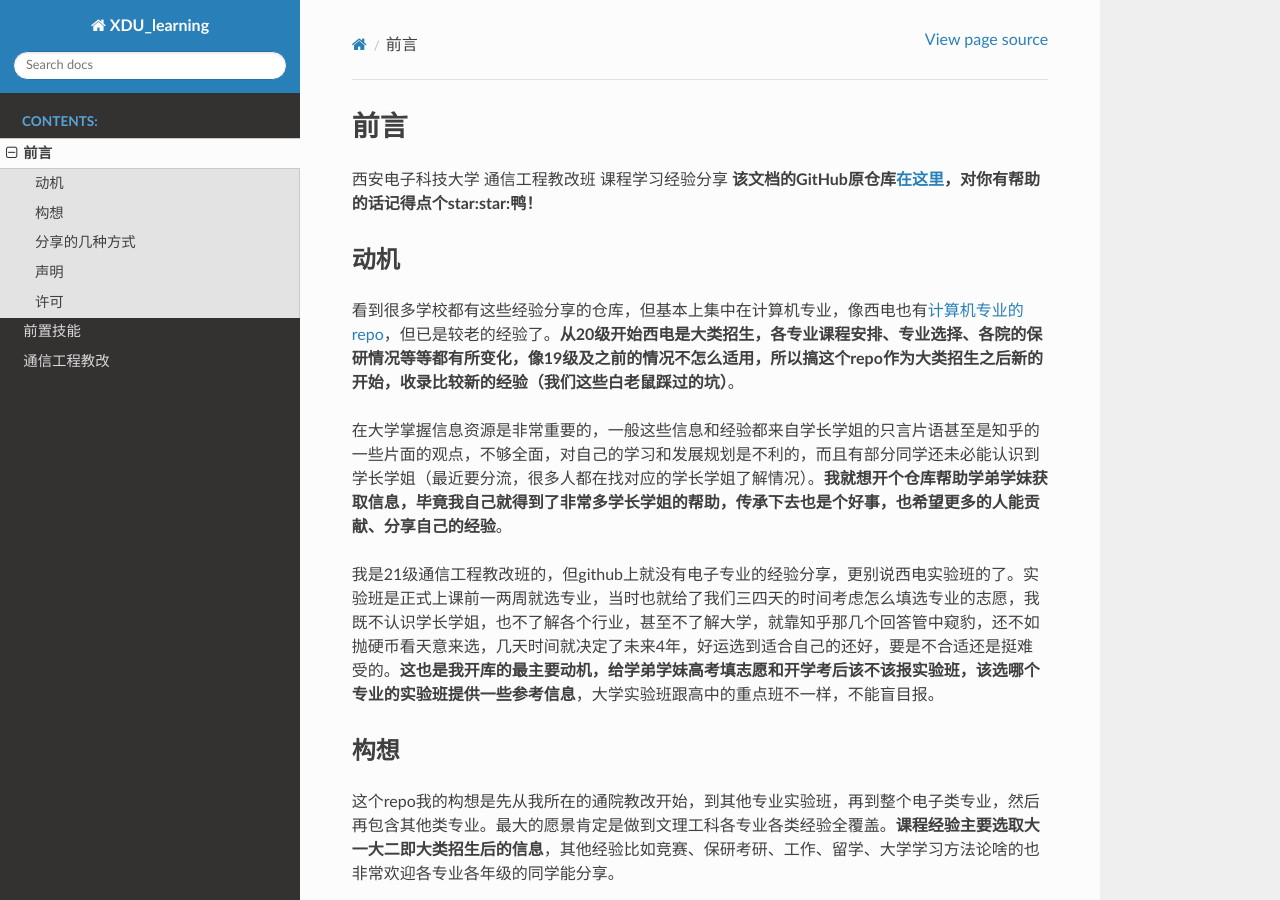
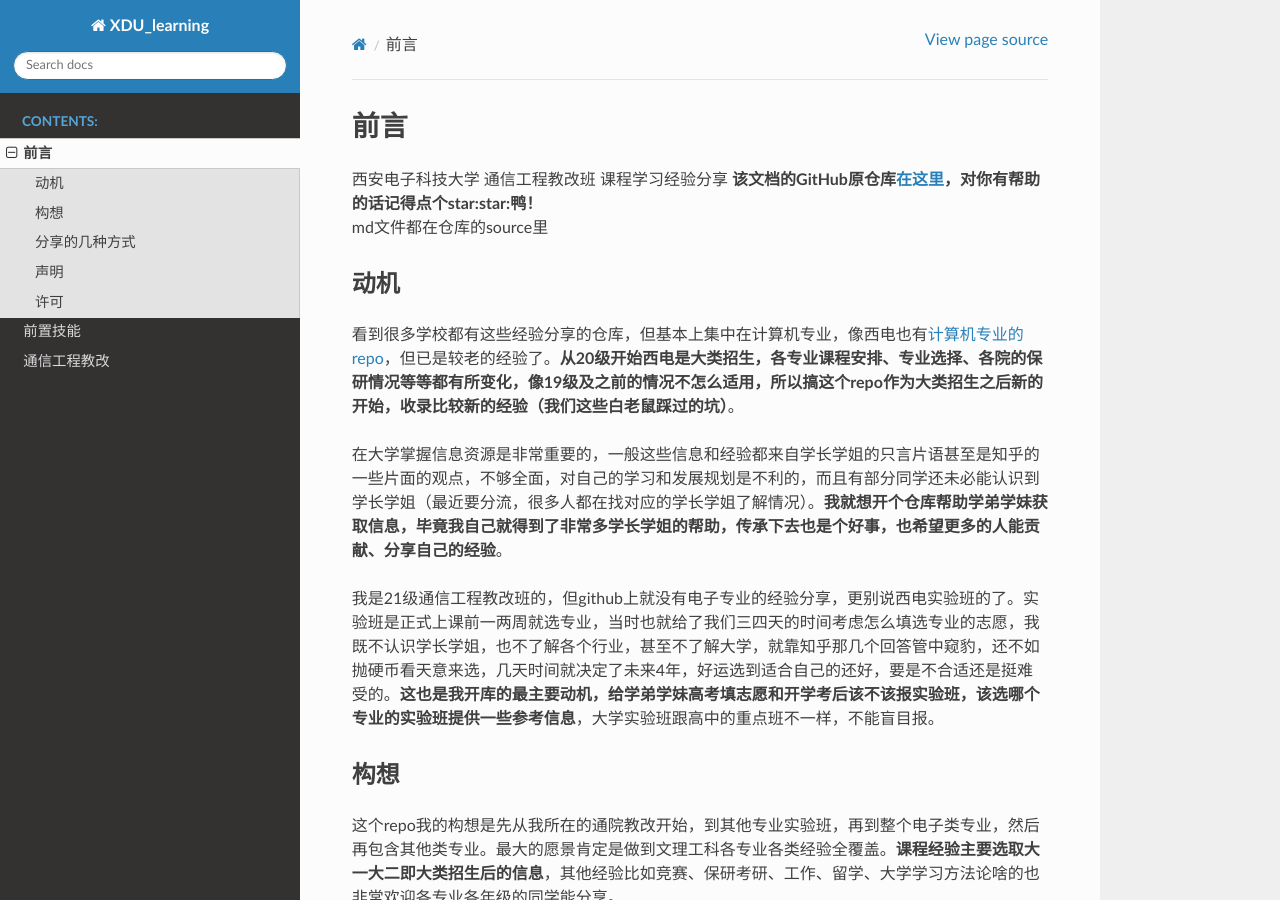
Before and after one commit to XiaooooooBawang/XDU_CE_learning, a Sphinx documentation site: the page built from source/README.md, in a window 1280 px wide and 900 px high. Built offline with Sphinx 7.4.7 and the Read the Docs theme 2.0.0, drawn with Linux system fonts in a browser that asks for light colours.

Commit message:
Update README.md

```diff
--- a/source/README.md
+++ b/source/README.md
@@ -1,6 +1,7 @@
 # 前言
 西安电子科技大学 通信工程教改班 课程学习经验分享
 **该文档的GitHub原仓库[在这里](https://github.com/XiaooooooBawang/XDU_CE_learning)，对你有帮助的话记得点个star:star:鸭！**
+md文件都在仓库的source里
 
 ## 动机
 
```
